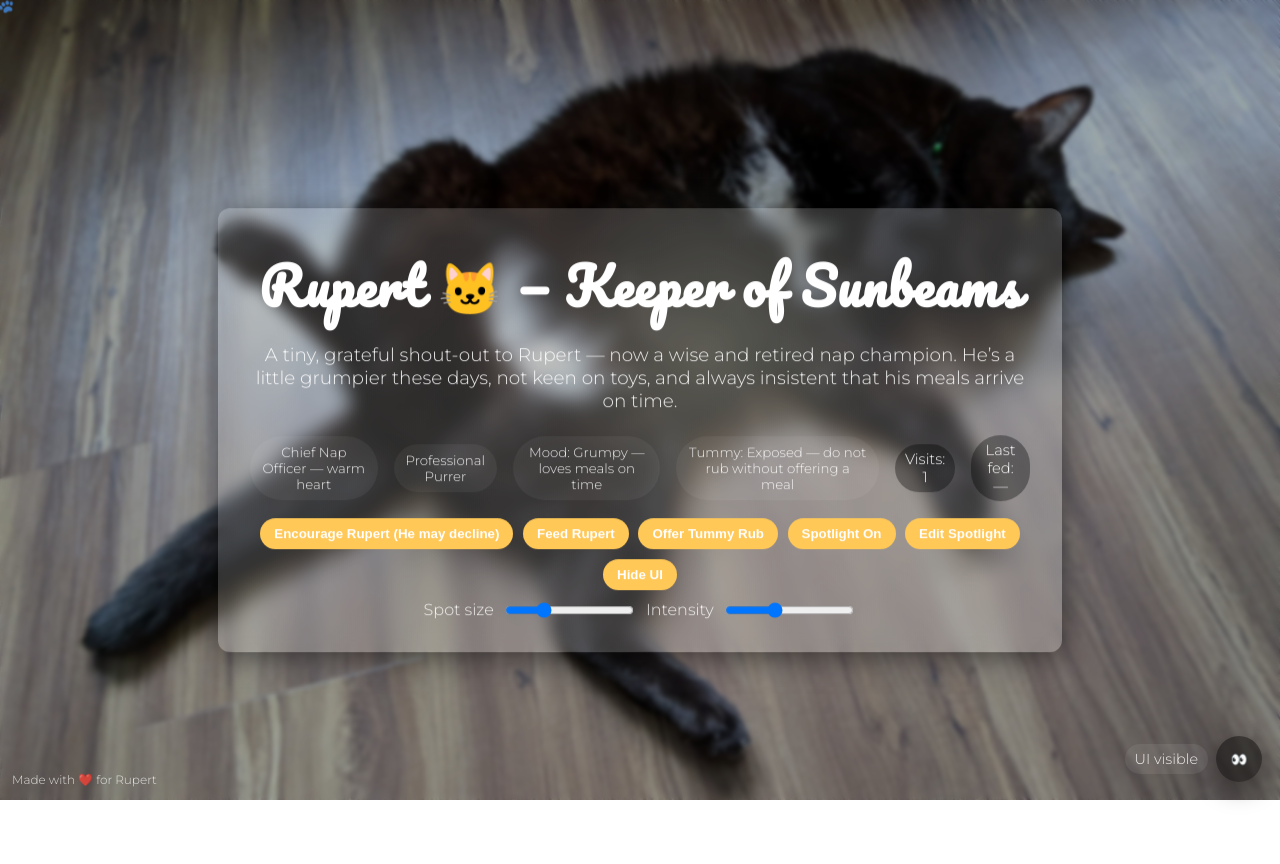
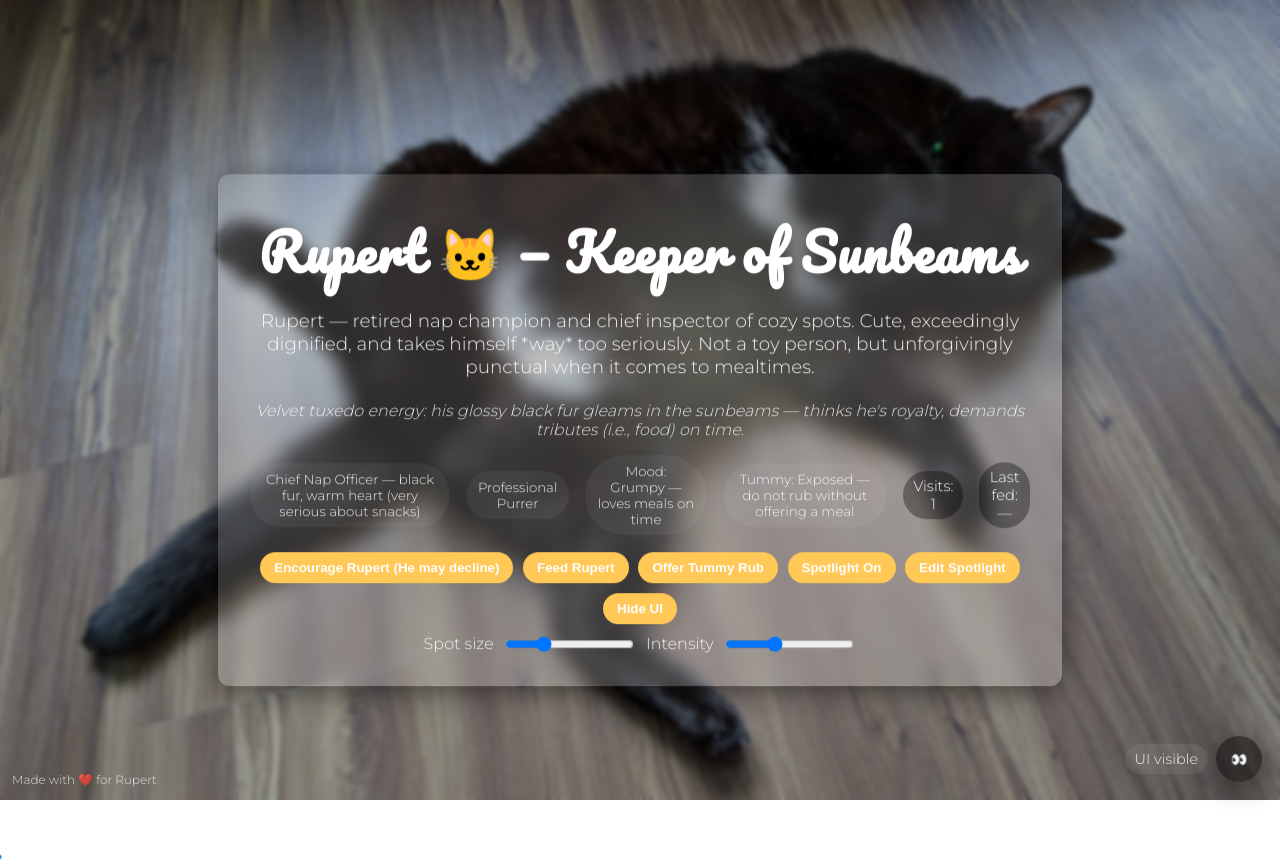
Before and after one commit to tzinmein/pertpert, a plain HTML site: page index.html in a window 1280 px wide. Drawn offline with Linux system fonts and the light colour scheme.

Commit message:
Refine Rupert's description and add a cheeky homage to enhance character portrayal

```diff
--- a/index.html
+++ b/index.html
@@ -320,13 +320,29 @@
       <main class="card content" role="main" aria-labelledby="rupert-title">
         <h1 id="rupert-title">Rupert 🐱 — Keeper of Sunbeams</h1>
         <p class="lead">
-          A tiny, grateful shout-out to Rupert — now a wise and retired nap
-          champion. He’s a little grumpier these days, not keen on toys, and
-          always insistent that his meals arrive on time.
+          Rupert — retired nap champion and chief inspector of cozy spots. Cute,
+          exceedingly dignified, and takes himself *way* too seriously. Not a
+          toy person, but unforgivingly punctual when it comes to mealtimes.
+        </p>
+
+        <!-- Cheeky, short homage -->
+        <p
+          style="
+            margin-top: 0.6rem;
+            font-style: italic;
+            opacity: 0.92;
+            color: rgba(255, 255, 255, 0.9);
+          "
+        >
+          Velvet tuxedo energy: his glossy black fur gleams in the sunbeams —
+          thinks he's royalty, demands tributes (i.e., food) on time.
         </p>
 
         <div class="meta" aria-hidden="true">
-          <small>Chief Nap Officer — warm heart</small>
+          <small
+            >Chief Nap Officer — black fur, warm heart (very serious about
+            snacks)</small
+          >
           <small>Professional Purrer</small>
           <small id="mood" role="status" aria-live="polite"
             >Mood: Grumpy — loves meals on time</small
```
